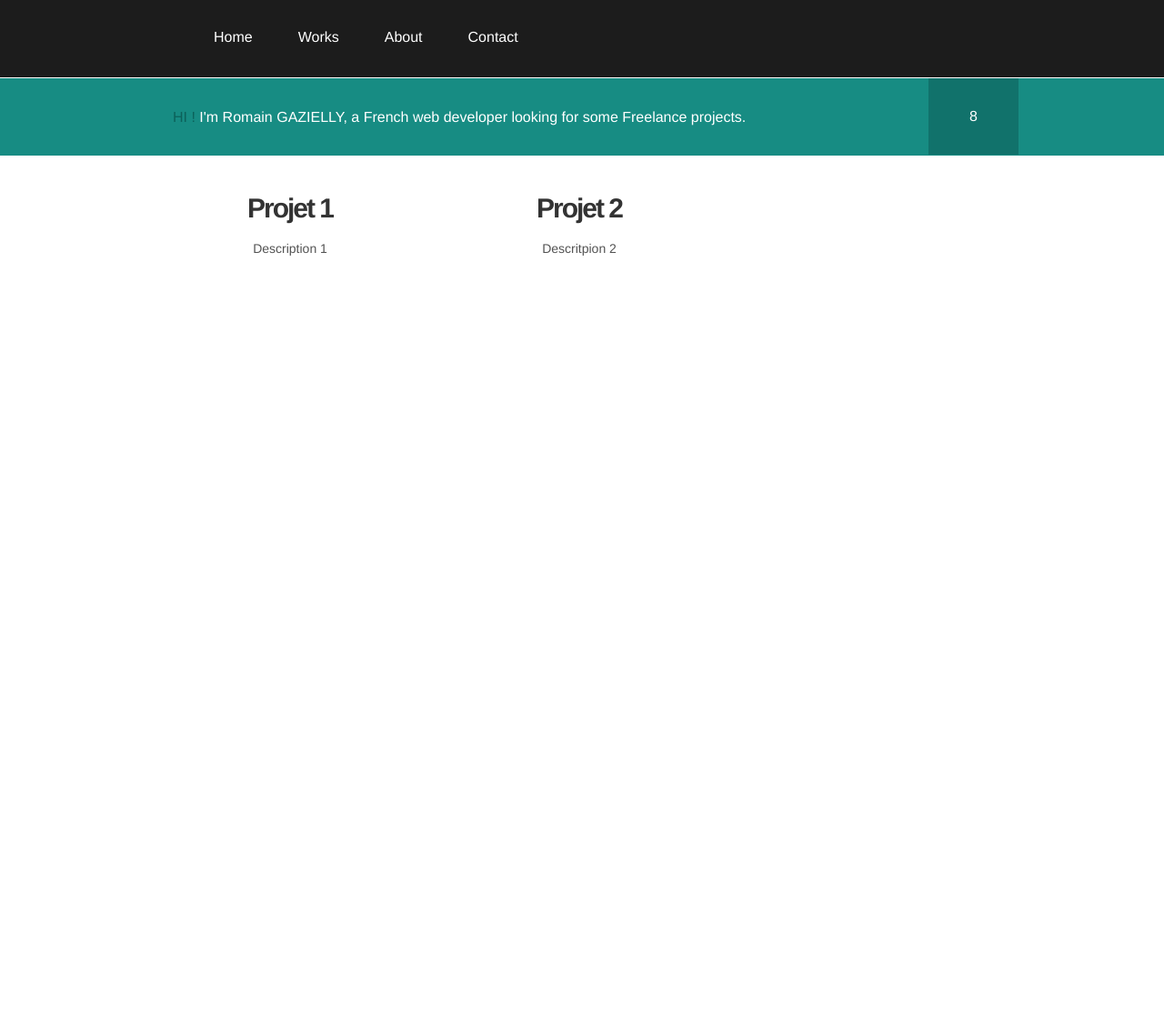
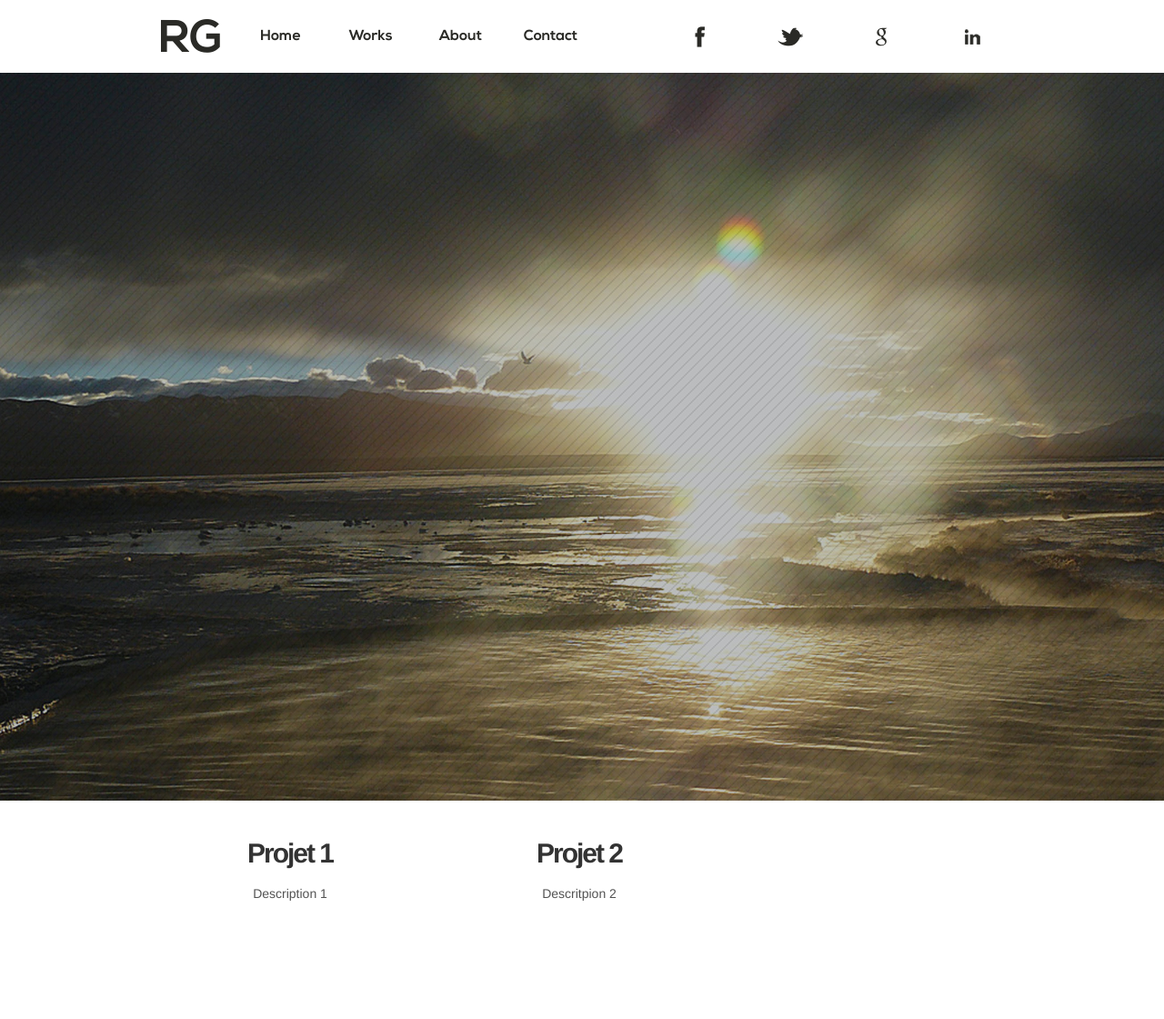
Before and after one commit to romaingazielly/folio, a PHP site: page / in a window 1280 px wide. Shown: the top 1120 px of the page at 91% size. Before the commit the page ends 281 px from the top, so only its background shows below. Run offline with PHP 8.4, Linux system fonts and the light colour scheme.

Commit message:
Modif home + menu 3D

```diff
--- a/css/style.css
+++ b/css/style.css
@@ -7,6 +7,20 @@
 *	Website: www.romaingazielly.com
 *
 *----------------------------------*/
+
+/*-------------------
+	Fonts
+-------------------*/
+@font-face {
+    font-family: 'nexa_bold';
+    src: url('../fonts/Nexa_Free_Bold-webfont.eot');
+    src: url('../fonts/Nexa_Free_Bold-webfont.eot?#iefix') format('embedded-opentype'),
+         url('../fonts/Nexa_Free_Bold-webfont.woff') format('woff'),
+         url('../fonts/Nexa_Free_Bold-webfont.ttf') format('truetype'),
+         url('../fonts/Nexa_Free_Bold-webfont.svg#nexa_boldregular') format('svg');
+    font-weight: normal;
+    font-style: normal;
+}
 
 /*-------------------
 	Global
@@ -25,22 +39,43 @@ h4 { font-size: 34px; font-family: "Helvetica Neue", Helvetica, Arial, Sans; col
 /*-------------------
 	Header
 -------------------*/
-header nav { background: #1c1c1c; height:85px; width: 100%; opacity:0; }
-header nav ul { width:960px; margin:auto; }
-header nav ul li { float:left; height:85px;  }
-header nav ul li a { color:#fff; padding:30px 25px; box-sizing:border-box; height:85px; display:block; }
-header nav ul li a:hover { background:rgba(204,17,25,.75); }
+header { width:100%; }
+header nav { background: #fff; height:80px; width:960px; margin:auto; }
+header nav ul li { width:99px; }
+header nav ul li a { height:80px; display:block; border-top:solid 1px #fff; border-bottom:solid 1px #fff; box-sizing:border-box; }
 
-header aside { position:relative; display:block; background:#178c83; height:85px; width:0%; border-top:1px solid #fff; }
-header aside p { position:relative; display:block; width:960px; margin:auto; color:#fff; opacity:0; padding: 32px 0; }
-header aside p span { color:#0c615a; padding-left:30px; }
-header aside p a { background:#11726b; float:right; padding:31px 45px; margin-top:-32px; color:#fff; }
-header aside p a:hover { opacity:.75; }
+header nav ul#menu li { float:left; }
+header nav ul#menu li a { font:16px "nexa_bold"; color:#2a2a26; padding-top:28px; text-align:center; }
+header nav ul#menu li a:not(#logo):hover { color:#a1a1a1; }
+header nav ul#menu li a#logo { font-size:50px; padding-top:10px; }
+
+header nav ul#social li.flip { position:relative; list-style-type:none; float:right; width:99px; height:80px; border-right:solid 1px #fff; cursor:pointer; }
+header nav ul#social li.flip .recto, header nav ul#social li.flip .verso { position:absolute; height:80px; width:99px; }
+header nav ul#social li.flip div a { display:block; height: 80px; width:99px; }
+header nav ul#social li.flip .recto { -webkit-backface-visibility: hidden; -webkit-transform:rotateY(0deg); -webkit-transition:all .6s ease; }
+header nav ul#social li.flip .verso { -webkit-backface-visibility: hidden; -webkit-transform:rotateY(180deg); -webkit-transition:all .6s ease; }
+
+header nav ul#social li.flip:hover .recto { -webkit-transform:rotateY(180deg); }
+header nav ul#social li.flip:hover .verso { -webkit-transform:rotateY(0deg); }
+
+#nav-facebook .recto { background:url('../pics/assets/facebook-flip.png') no-repeat center #fff; }
+#nav-facebook .verso { background:url('../pics/assets/facebook-flap.png') no-repeat center rgba(42,42,38,1); }
+#nav-twitter .recto { background:url('../pics/assets/twitter-flip.png') no-repeat center #fff; }
+#nav-twitter .verso { background:url('../pics/assets/twitter-flap.png') no-repeat center rgba(42,42,38,1); }
+#nav-viadeo .recto { background:url('../pics/assets/viadeo-flip.png') no-repeat center #fff; }
+#nav-viadeo .verso { background:url('../pics/assets/viadeo-flap.png') no-repeat center rgba(42,42,38,1); }
+#nav-linkedin .recto { background:url('../pics/assets/linkedin-flip.png') no-repeat center #fff; }
+#nav-linkedin .verso { background:url('../pics/assets/linkedin-flap.png') no-repeat center rgba(42,42,38,1); }
+ /*-------------------
+	Home
+-------------------*/
+#container { margin: 0px; width: 100%; height: 100%; min-width: 960px; }
+#home { background:url('../pics/assets/home.jpg') -250px -100px; height:800px; }
+
 
 /*-------------------
 	Works
 -------------------*/
-#container { margin: 0px; width: 100%; height: 100%; min-width: 960px; opacity:0; }
 #works { position: relative; width: 100%; height: 100%; min-height: 800px; overflow: hidden; z-index: 1; }
 .contentwrapper { position: relative; width: 960px; margin: 0 auto; font-size: 13px; line-height: 25px; letter-spacing: 0px; }
 .mini-works { cursor: pointer; position: relative; float: left; width: 258px; height: 210px; color: #535353; clear: none; font-size: 14px; padding: 40px 30px 20px 30px; text-align: center; line-height: 19px; }
--- a/index.php
+++ b/index.php
@@ -22,25 +22,37 @@
 	<header>
 		<nav>
 			<ul id="menu">
-				<li><a href="#" id="logo"></a></li>
+				<li><a href="#" id="logo">RG</a></li>
 				<li><a href="#">Home</a></li>
 				<li><a href="#works">Works</a></li>
 				<li><a href="#">About</a></li>
 				<li><a href="#">Contact</a></li>
 			</ul>
-			<ul>
-				<li><a href="#" id="nav-fb"></a></li>
-				<li><a href="#" id="nav-twitter"></a></li>
-				<li><a href="#" id="nav-linkedin"></a></li>
-				<li><a href="#" id="nav-viadeo"></a></li>
+			<ul id="social">
+			    <li class="flip" id="nav-linkedin">
+			        <div class="recto"><a href="#1"></a></div>
+			        <div class="verso"><a href="#2"></a></div>
+			    </li>
+			    <li class="flip" id="nav-viadeo">
+			        <div class="recto"><a href="#1"></a></div>
+			        <div class="verso"><a href="#2"></a></div>
+			    </li>
+			    <li class="flip" id="nav-twitter">
+			        <div class="recto"><a href="#1"></a></div>
+			        <div class="verso"><a href="#2"></a></div>
+			    </li>
+			    <li class="flip" id="nav-facebook">
+			        <div class="recto"><a href="#1"></a></div>
+			        <div class="verso"><a href="#2"></a></div>
+			    </li>
 			</ul>
 		</nav>
-		<aside>
-			<p><span>HI !</span> I'm Romain GAZIELLY, a French web developer looking for some Freelance projects.<a href="#">8</a></p>
-		</aside>
 	</header>
 
 	<div id="container">
+		<section id="home">
+
+		</section>
 		<section id="works">
 			<div class="button-back"><img src="pics/assets/button_goback.png" border="0" alt="Go back" /></div>
 			<div class="contentwrapper">
--- a/js/script.js
+++ b/js/script.js
@@ -17,7 +17,6 @@ var $window = $(window),
 	$worksIsOpen = false;
 
 $(function() {
-	loading();
 	positionWorks();
 
 	$(".mini-works1").click(function() { openServicePage(1); });
@@ -58,14 +57,6 @@ function openServicePage(index) {
 	$(".works-detail").animate({left: 0}, {queue: false, duration:700, easing:"easeInOutQuart"});
 }
 
-function loading() {
-	$('aside').animate({ 'width':'100%' }, 2000, function(){
-		$('aside p').animate({ opacity:1 }, 800);
-		$('header nav').animate({ opacity:1 }, 800);
-		$('#container').animate({ opacity:1}, 800);
-	});
-}
-
 function positionWorks() {
 	if($worksIsOpen == true) {
 		$(".mini-works").css("left", -$windowWidth + "px");
```
Also changed, not shown: fonts/Nexa_Free_Bold-webfont.ttf (added), fonts/Nexa_Free_Bold-webfont.woff (added), pics/assets/facebook-flap.png (added), pics/assets/facebook-flip.png (added), pics/assets/home.jpg (added), pics/assets/linkedin-flap.png (added), pics/assets/linkedin-flip.png (added), pics/assets/twitter-flap.png (added), pics/assets/twitter-flip.png (added), pics/assets/viadeo-flap.png (added), pics/assets/viadeo-flip.png (added), 2 other files.
